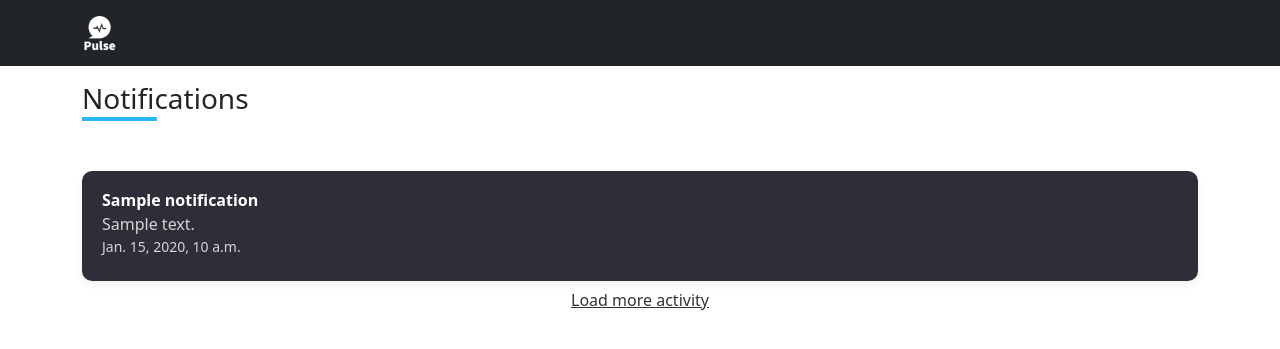
After one commit to Anna1021/liverlink, a Django app: template peer_support/templates/inbox.html in a window 1280 px wide. The commit adds this page. Shown: the top 349 px of the page. Run offline with Django 4.2, Linux system fonts and the light colour scheme; the template is opened without the code that fills it: most values are stand-ins (such as "Sample title", 1, 10 or a date in 2020); some libraries are stand-ins or nearby versions.

Commit message:
Improve inbox page

```diff
--- /dev/null
+++ b/peer_support/templates/inbox.html
@@ -0,0 +1,117 @@
+<style>
+@import url(https://fonts.googleapis.com/css?family=Roboto:300,400,700&display=swap);
+
+/* body {
+    font-family: "Roboto", sans-serif;
+    background: #EFF1F3;
+    min-height: 100vh;
+    position: relative;
+} */
+
+.section-50 {
+    padding: 50px 0;
+}
+
+.m-b-50 {
+    margin-bottom: 50px;
+}
+
+.dark-link {
+    color: #333;
+}
+
+.heading-line {
+    position: relative;
+    padding-bottom: 5px;
+}
+
+.heading-line:after {
+    content: "";
+    height: 4px;
+    width: 75px;
+    background-color: #29B6F6;
+    position: absolute;
+    bottom: 0;
+    left: 0;
+}
+
+.notification-ui_dd-content {
+    margin-bottom: 30px;
+}
+
+.notification-list {
+    display: -webkit-box;
+    display: -ms-flexbox;
+    display: flex;
+    -webkit-box-pack: justify;
+    -ms-flex-pack: justify;
+    justify-content: space-between;
+    padding: 20px;
+    margin-bottom: 7px;
+    background: #2E2D38;
+    color: white;
+    -webkit-box-shadow: 0 3px 10px rgba(0, 0, 0, 0.06);
+    box-shadow: 0 3px 10px rgba(0, 0, 0, 0.06);
+    border-radius: 10px;
+}
+
+.notification-list--unread {
+    border-left: 2px solid #29B6F6;
+}
+
+.notification-list .notification-list_content {
+    display: -webkit-box;
+    display: -ms-flexbox;
+    display: flex;
+}
+
+.notification-list .notification-list_content .notification-list_img img {
+    height: 48px;
+    width: 48px;
+    border-radius: 50px;
+    margin-right: 20px;
+}
+
+.notification-list .notification-list_content .notification-list_detail p {
+    margin-bottom: 5px;
+    line-height: 1.2;
+}
+
+.subtext {
+    --bs-text-opacity: 1;
+    color: rgb(214, 212, 212);
+}
+
+.notification-list .notification-list_feature-img img {
+    height: 48px;
+    width: 48px;
+    border-radius: 5px;
+    margin-left: 20px;
+}
+</style>
+{% extends 'base_content.html' %}
+{% block content %}
+{% load static %}
+<div class="container">
+    <h3 class="m-b-50 heading-line pt-3">Notifications <i class="fa fa-bell text-muted"></i></h3>
+
+    {% for notification in notifications %}
+        <div class="notification-list">
+            <div class="notification-list_content">
+                <!-- <div class="notification-list_img">
+                    <img src="{{ notification.user.image_url }}" alt="user">
+                </div> -->
+                <div class="notification-list_detail">
+                    <p><b>{{ notification.title }}</b></p>
+                    <p class="subtext">{{ notification.description }}</p>
+                    <p class="subtext"><small>{{ notification.created }}</small></p>
+                </div>
+            </div>
+        </div>
+    {% endfor %}
+
+    <div class="text-center">
+        <a href="#!" class="dark-link">Load more activity</a>
+    </div>
+</div>
+{% endblock %}
--- a/peer_support/templates/partials/menu.html
+++ b/peer_support/templates/partials/menu.html
@@ -1,8 +1,9 @@
 <div class="collapse navbar-collapse" id="navbarSupportedContent">
   <ul class="navbar-nav ms-auto mb-2 mb-lg-0">
     <li class="nav-item">
-      <a class="nav-link" href="" id="inbox" role="button" data-bs-toggle="tooltip" title="Inbox">
+      <a class="nav-link" href="{% url 'inbox' %}" id="inbox" role="button" data-bs-toggle="tooltip" title="Inbox">
         <span class="bi bi-inbox-fill"></span>
+          <span class="bi bi-circle-fill" style="color:rgb(77, 129, 241); font-size: 7px; position: relative; top: -9px; left: -9px;"></span>
       </a>
     </li>
     <li class="nav-item dropdown">
--- a/peer_support/views/__init__.py
+++ b/peer_support/views/__init__.py
@@ -12,3 +12,4 @@ from .conversation_view import ConversationView
 from .peer_select_view import PeerView
 from .create_conversation_view import CreateConversationView
 from .send_friend_request_view import send_friend_request, accept_friend_request
+from .inbox_view import InboxView
--- a/peer_support_network/urls.py
+++ b/peer_support_network/urls.py
@@ -31,4 +31,5 @@ urlpatterns = [
     path('peer_select/', views.PeerView.as_view(), name='peer_select'),
     path('create_conversation/', views.CreateConversationView.as_view(), name='create_conversation'),
     path('send_friend_request/<int:user_id>', views.send_friend_request, name='send_friend_request'),
+    path('inbox/', views.InboxView.as_view(), name='inbox'),
 ]
```
Also changed, not shown: peer_support/views/inbox_view.py (added, +15 -0 lines), peer_support/views/send_friend_request_view.py (+8 -4 lines).
